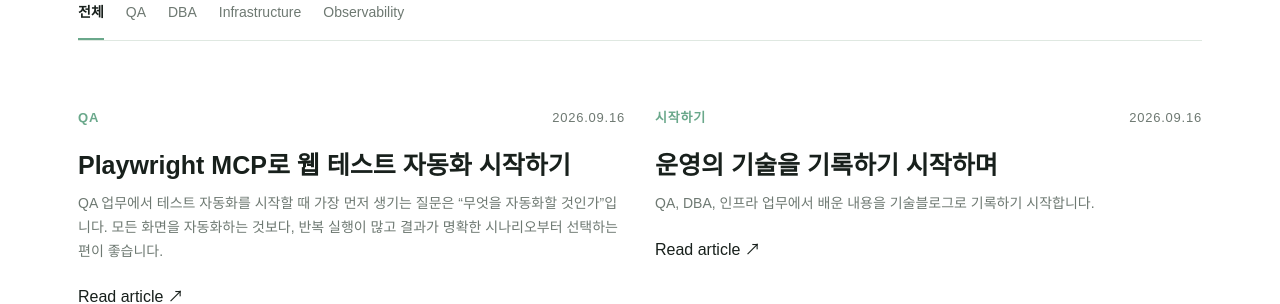
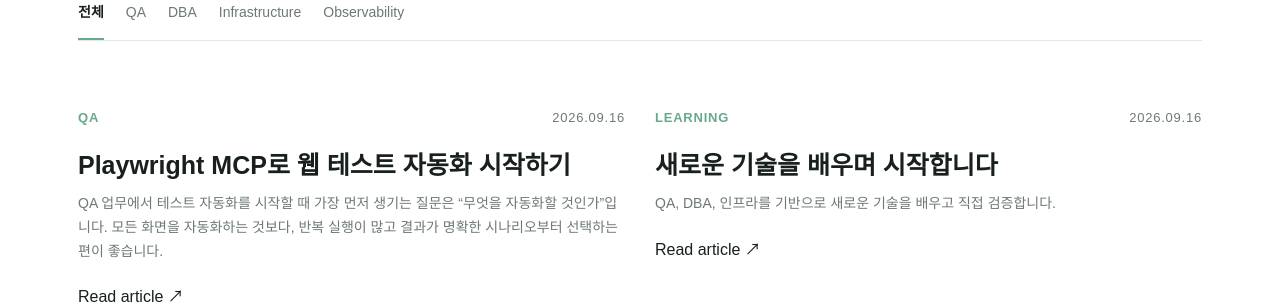
Before and after one commit to Seoha57/TechBlog, a Jekyll site: the page built from index.md, in a window 1280 px wide. Shown: the part 1595-1899 px from the top of the page. Built offline with Jekyll 4.4.1, drawn with Linux system fonts in a browser that asks for light colours.

Commit message:
content: update introduction article

```diff
--- a/_posts/2026-09-16-blog-start.md
+++ b/_posts/2026-09-16-blog-start.md
@@ -1,10 +1,12 @@
 ---
 layout: post
-title: "운영의 기술을 기록하기 시작하며"
-categories: [시작하기]
+title: "새로운 기술을 배우며 시작합니다"
+categories: [learning]
 tags: [qa, dba, infrastructure]
 ---
 
-QA, DBA, 인프라 업무에서 배운 내용을 기술블로그로 기록하기 시작합니다.
+QA, DBA, 인프라를 기반으로 새로운 기술을 배우고 직접 검증합니다.
 
-이 블로그에서는 단순한 기술 소개보다 실제 문제와 해결 과정을 중심으로 정리합니다.
+이 블로그에서는 최신 기술을 학습하고, 작은 예시로 실험한 결과를 기록합니다.
+
+잘 작동한 내용뿐 아니라 예상과 달랐던 결과와 다시 확인할 부분도 함께 남깁니다.
```
